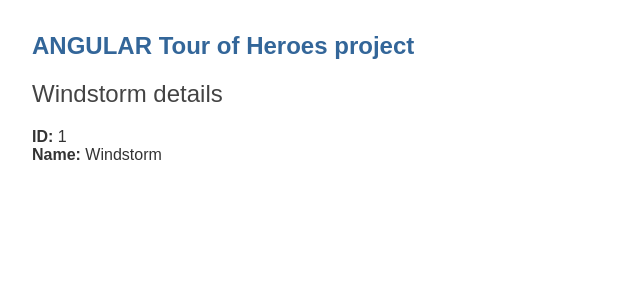
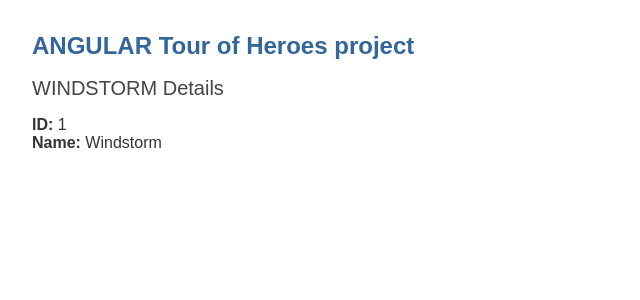
Before and after one commit to nkunic/angular-project-tour-of-heroes, an Angular app: page / in a window 1280 px wide. Shown: the top 300 px of the page, without its empty margins (0-640 px from the left). Built offline with nearby package versions, Linux system fonts and the light colour scheme.

Commit message:
2 files modified

```diff
--- a/src/app/components/heroes/heroes.component.html
+++ b/src/app/components/heroes/heroes.component.html
@@ -1,3 +1,3 @@
-<h2>{{ hero.name }} details</h2>
+<h2>{{ hero.name | uppercase }} Details</h2>
 <div><strong>ID:</strong> {{ hero.id }}</div>
 <div><strong>Name:</strong> {{ hero.name }}</div>
--- a/src/scss/styles.scss
+++ b/src/scss/styles.scss
@@ -1,21 +1,34 @@
 /* Application-wide Styles */
+
 * {
   font-family: Arial, Helvetica, sans-serif;
+  box-sizing: border-box;
 }
+
 body {
   margin: 2em;
   color: #333;
   font-family: Cambria, Georgia, serif;
 }
+
+h1,
+h2,
+h3 {
+  font-family: Arial, Helvetica, sans-serif;
+}
 h1 {
   color: #369;
-  font-family: Arial, Helvetica, sans-serif;
-  font-size: 150%;
+  font-size: 1.5rem;
 }
-h2, h3 {
+h2 {
   color: #444;
-  font-family: Arial, Helvetica, sans-serif;
   font-weight: lighter;
+  font-size: 1.25rem;
+}
+h3 {
+  color: #444;
+  font-weight: lighter;
+  font-size: 1rem;
 }
 
 button {
@@ -41,7 +54,7 @@
   }
 }
 
-input[type="text"] {
+input[type='text'] {
   padding: 0.5rem;
   color: #333;
   font-family: Cambria, Georgia, serif;
```
